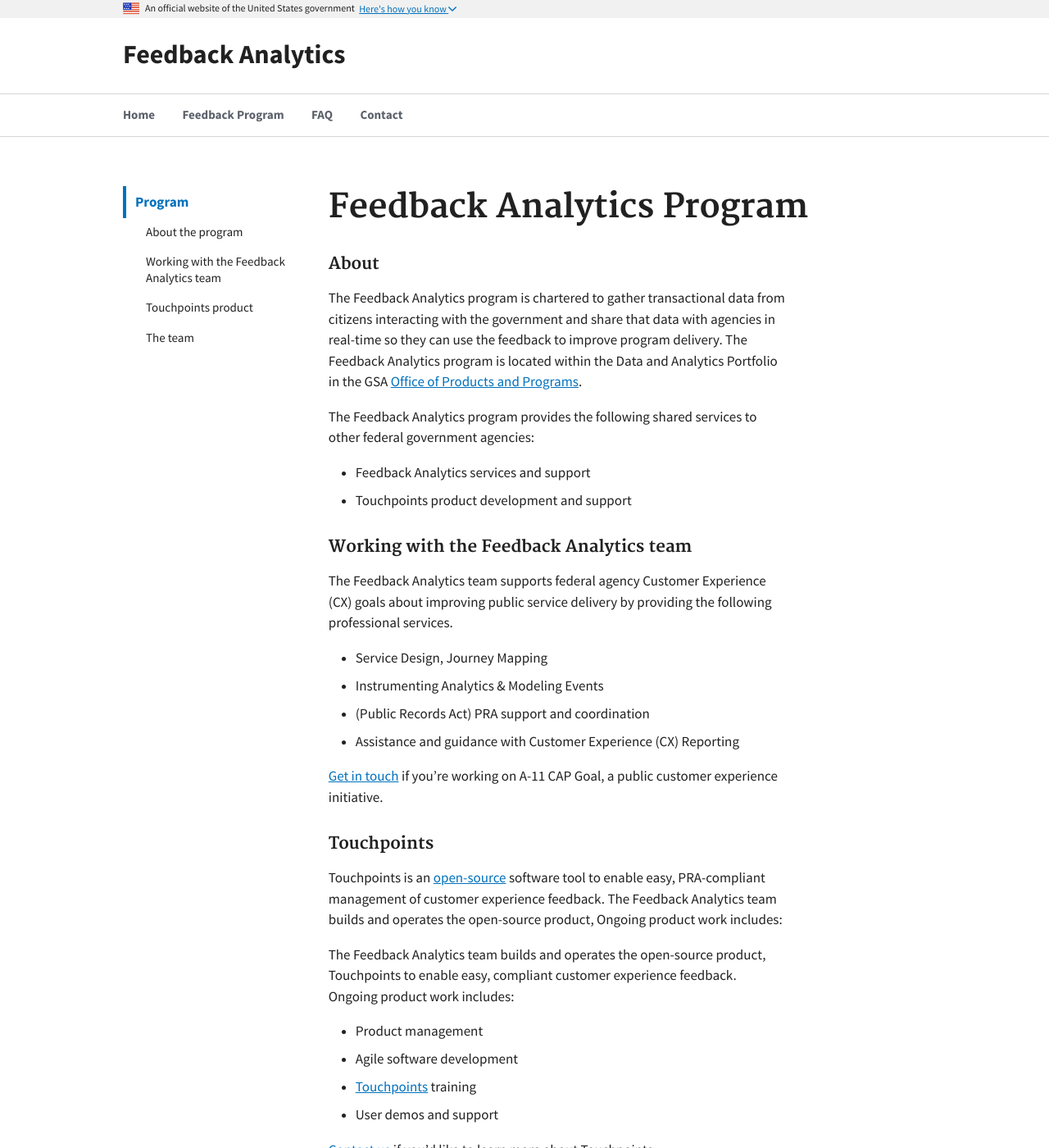
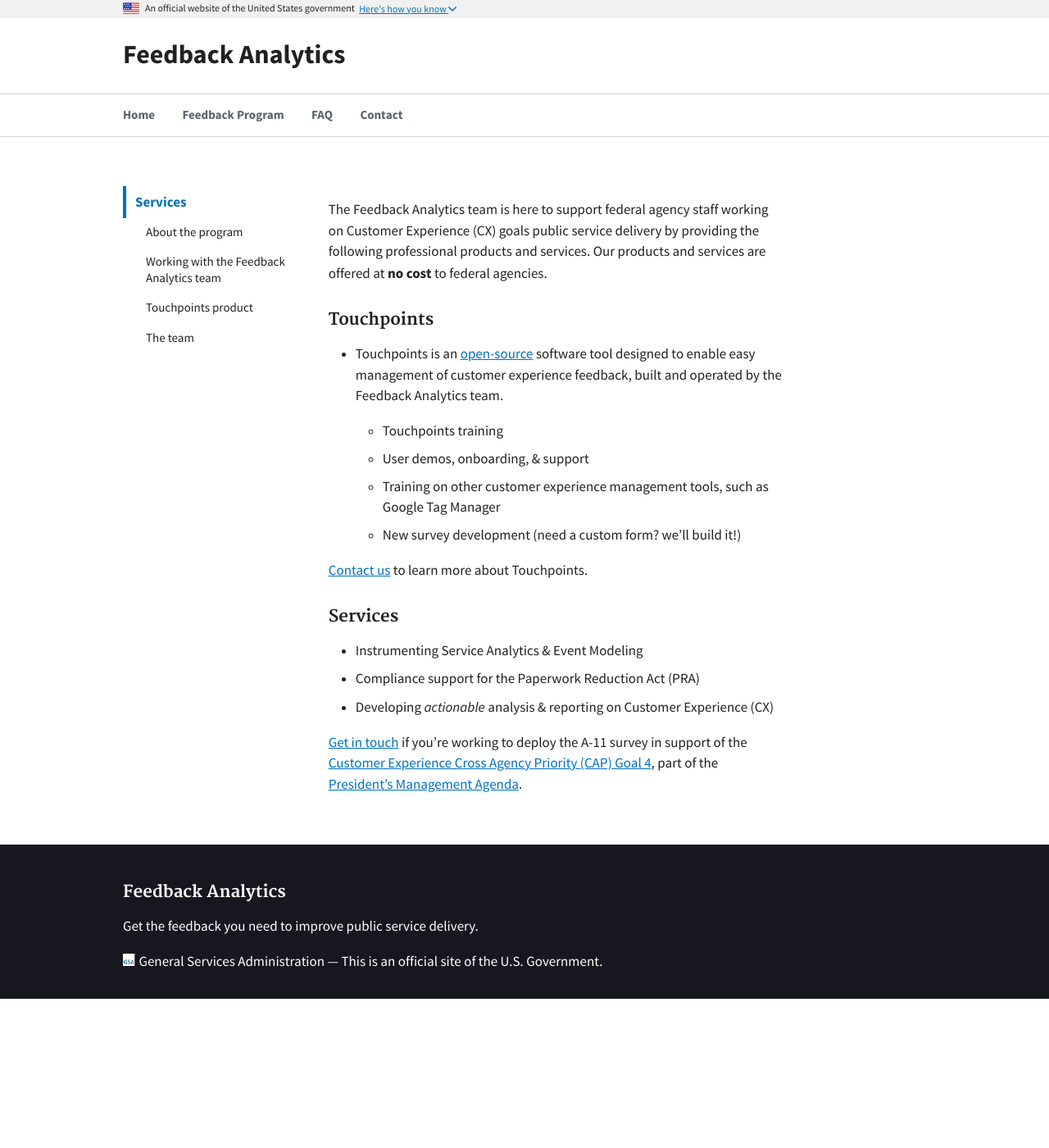
Before and after one commit to GSA/feedback.usa.gov, a Jekyll site: the page built from pages/services.md, in a window 1280 px wide and 1400 px high. Shown: the whole window at 82% size. Built offline with Jekyll 4.4.1, drawn with Linux system fonts in a browser that asks for light colours; some of the changed text lies outside the part shown.

Commit message:
/about & /services content updates

```diff
--- a/pages/services.md
+++ b/pages/services.md
@@ -2,76 +2,40 @@
 layout: sidenav-page
 nav_id: services
 body-class: page
-title: "Feedback Analytics Program"
-nav_current_title: "Program"
+title: "Feedback Analytics Program Services"
+nav_current_title: "Services"
 permalink: /services/
 ---
 
-# Feedback Analytics Program
-
-<a id="about"></a>
-### About
-The Feedback Analytics program is chartered
-to gather transactional data from citizens
-interacting with the government
-and share that data with agencies in real-time
-so they can use the feedback to improve program delivery.
-The Feedback Analytics program is located
-within the Data and Analytics Portfolio
-in the GSA [Office of Products and Programs](https://www.gsa.gov/about-us/organization/federal-acquisition-service/technology-transformation-services/office-of-products-and-programs).
-
-The Feedback Analytics program provides
-the following shared services
-to other federal government agencies:
-
-* Feedback Analytics services and support
-* Touchpoints product development and support
 
 <a id="consultation"></a>
-### Working with the Feedback Analytics team
 
-The Feedback Analytics team supports
-federal agency Customer Experience (CX) goals
-about improving public service delivery
-by providing the following professional services.
-
-  * Service Design, Journey Mapping
-  * Instrumenting Analytics & Modeling Events
-  * (Public Records Act) PRA support and coordination
-  * Assistance and guidance with Customer Experience (CX) Reporting
-
-<a href="mailto:{{site.team_email}}">
-  Get in touch</a> if you're working on A-11 CAP Goal,
-a public customer experience initiative.
+The Feedback Analytics team is here to support federal agency staff working on Customer Experience (CX) goals
+ public service delivery by providing the following professional products and services.
+Our products and services are offered at **no cost** to federal agencies.
 
 <a id="touchpoints"></a>
+
 ### Touchpoints
 
+  * Touchpoints is an
+    [open-source](https://github.com/gsa/touchpoints) software tool designed to enable easy management of
+    customer experience feedback, built and operated by the Feedback Analytics team.
 
-Touchpoints is an
-[open-source](https://github.com/gsa/touchpoints) software tool
-to enable easy, PRA-compliant management of
-customer experience feedback.
-The Feedback Analytics team builds and operates
-the open-source product,
-Ongoing product work includes:
+    * Touchpoints training <!-- app link to go live after ATO -->
+    * User demos, onboarding, & support
+    * Training on other customer experience management tools, such as Google Tag Manager
+    * New survey development (need a custom form? we'll build it!)
 
-The Feedback Analytics team builds and operates
-the open-source product, Touchpoints to enable
-easy, compliant customer experience feedback.
-Ongoing product work includes:
+  <a href="mailto:{{site.team_email}}">
+    Contact us</a> to learn more about Touchpoints.
 
-* Product management
-* Agile software development
-* [Touchpoints](https://touchpoints.app.cloud.gov) training
-* User demos and support
+### Services
 
-<a href="mailto:{{site.team_email}}">
-  Contact us</a> if you'd like to learn more about Touchpoints.
+  * Instrumenting Service Analytics & Event Modeling
+  * Compliance support for the Paperwork Reduction Act (PRA)
+  * Developing _actionable_ analysis & reporting on Customer Experience (CX)
 
-<a id="team"></a>
-### Who is the Team?
 
-* Lauren Ancona - Program Manager, Product Owner
-* Ryan Wold - Product Lead, Developer
-* Maria Lynne Dayton - Presidential Innovation Fellow (CX)
+  <a href="mailto:{{site.team_email}}">
+    Get in touch</a> if you're working to deploy the A-11 survey in support of the [Customer Experience Cross Agency Priority (CAP) Goal 4](https://performance.gov/cx), part of the [President's Management Agenda](https://www.performance.gov/PMA/PMA.html).
```
Also changed, not shown: pages/about.md (+5 -5 lines).
